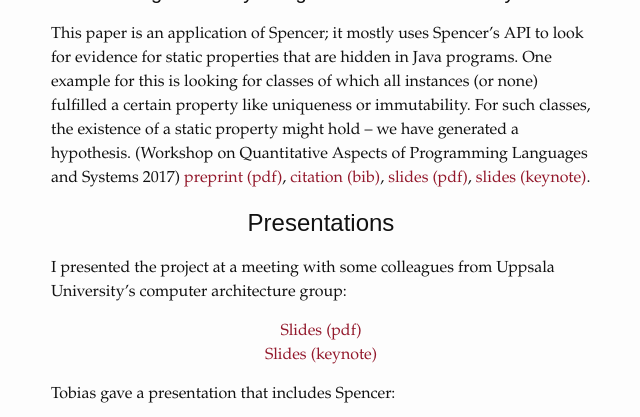
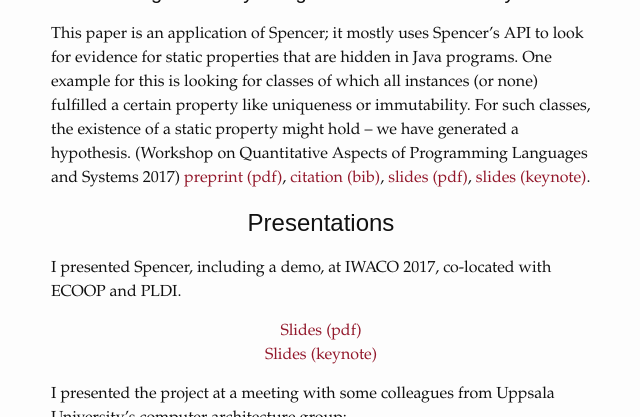
Before and after one commit to kaeluka/kaeluka.github.io, a Jekyll site: the page built from _posts/2016-10-29-tracing-as-a-service.markdown, in a window 1280 px wide and 900 px high, scrolled down 1054 px, cut to the strip 0-417 px from the top of the window. Shown: the whole strip, without its empty margins (319-959 px from the left). Built offline with Jekyll 4.4.1, drawn with Linux system fonts in a browser that asks for light colours; nearby versions of some CDN libraries; comment, search, counter and statistics services are not loaded.

Commit message:
IWACO presentation

```diff
--- a/_posts/2016-10-29-tracing-as-a-service.markdown
+++ b/_posts/2016-10-29-tracing-as-a-service.markdown
@@ -62,6 +62,11 @@ existence of a static property might hold -- we have generated a hypothesis.
 
 # Presentations
 
+I presented Spencer, including a demo, at IWACO 2017, co-located with ECOOP and PLDI.
+
+ - [Slides (pdf)](https://github.com/kaeluka/kaeluka.github.io/blob/master/assets/iwaco_presentation.pdf?raw=true)
+ - [Slides (keynote)](https://github.com/kaeluka/kaeluka.github.io/blob/master/assets/iwaco_presentation.key?raw=true)
+
 I presented the project at a meeting with some colleagues from Uppsala
 University's computer architecture group:
 
```
Also changed, not shown: 2 other files.
